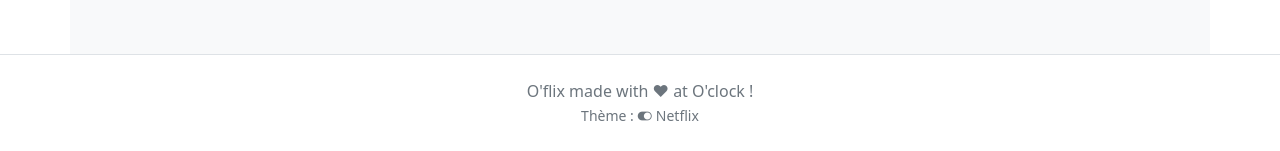
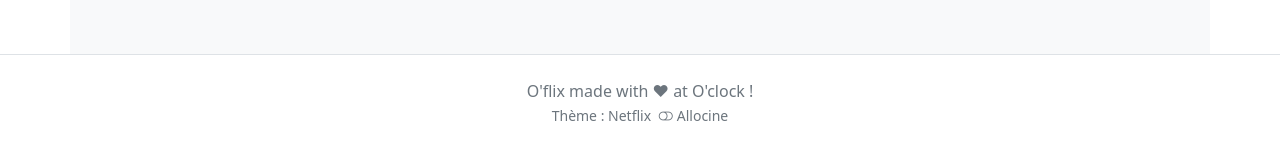
Before and after one commit to SimonDelaporte1/oflix, a Symfony app: template templates/main/home.html.twig in a window 1280 px wide. Shown: the part 1281-1432 px from the top of the page. Run offline with Twig, Linux system fonts and the light colour scheme; the template is opened without the code that fills it: most values are stand-ins (such as "Sample title", 1, 10 or a date in 2020); grey boxes marked "Sample" are stand-in pictures; some libraries are stand-ins or nearby versions.

Commit message:
Mise en place session

```diff
--- a/templates/base.html.twig
+++ b/templates/base.html.twig
@@ -20,9 +20,17 @@
 </head>
 
 <body>
+    {#
+        {% dump app.session.get('theme')  %}
+        {{ dump(app.session.get('theme'))  }}
+    #}
 
     <!-- Nav -->
-    <nav class="navbar navbar-expand-lg navbar-dark bg-dark">
+    {% if app.session.get('theme') == 'allocine' %}
+        <nav class="navbar navbar-expand-lg navbar-light" style="background-color: #fecc00;">
+    {% else %}
+        <nav class="navbar navbar-expand-lg navbar-dark bg-dark">
+    {% endif %}
         <div class="container-fluid">
             <a href="{{ path('main_home') }}" class="d-flex align-items-center mb-2 mb-lg-0 text-white text-decoration-none header-logo">
                 <img src="{{ asset('favicon.png') }}" height="24" alt="Logo O'flix">
@@ -77,7 +85,16 @@
     <!-- footer -->
     <footer class="container-fluid py-4 border-top text-center">
         <span class="text-muted">O'flix made with &hearts; at O'clock !
-            <br><small>Thème :<a href="" class="link-secondary text-decoration-none"><i class="bi bi-toggle-on mx-1"></i>Netflix</a></small></a>
+            <br><small>Thème :
+                <a href="{{ path('main_theme_switcher') }}" class="link-secondary text-decoration-none">
+                    {% if app.session.get('theme') == 'allocine' %}
+                    Netflix  <i class="bi bi-toggle-on mx-1"></i>Allocine
+                    {% else %}
+                    Netflix <i class="bi bi-toggle-off mx-1"></i>Allocine
+                    {% endif %}
+                </a>
+                </small>
+
         </span>
     </footer>
 
```
Also changed, not shown: sources/routes.md (+8 -7 lines), src/Controller/MainController.php (+31 -2 lines).
